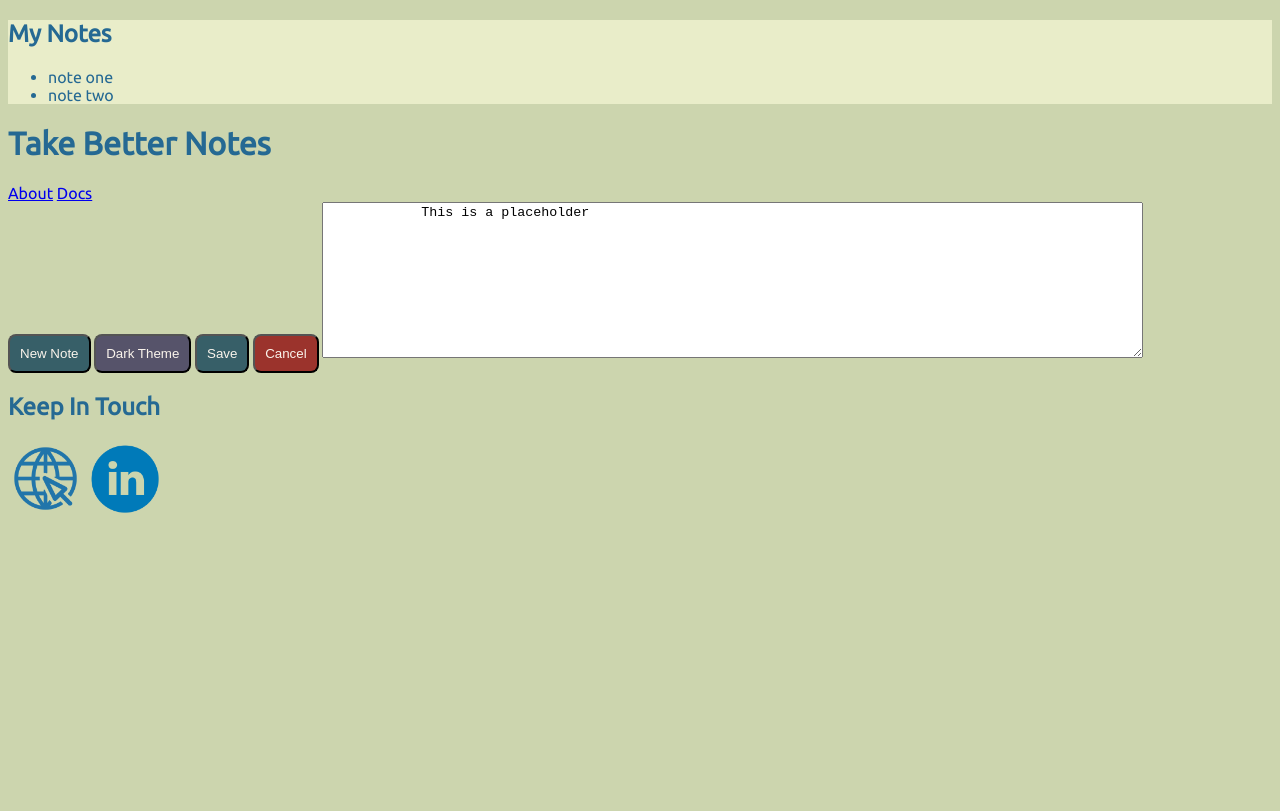
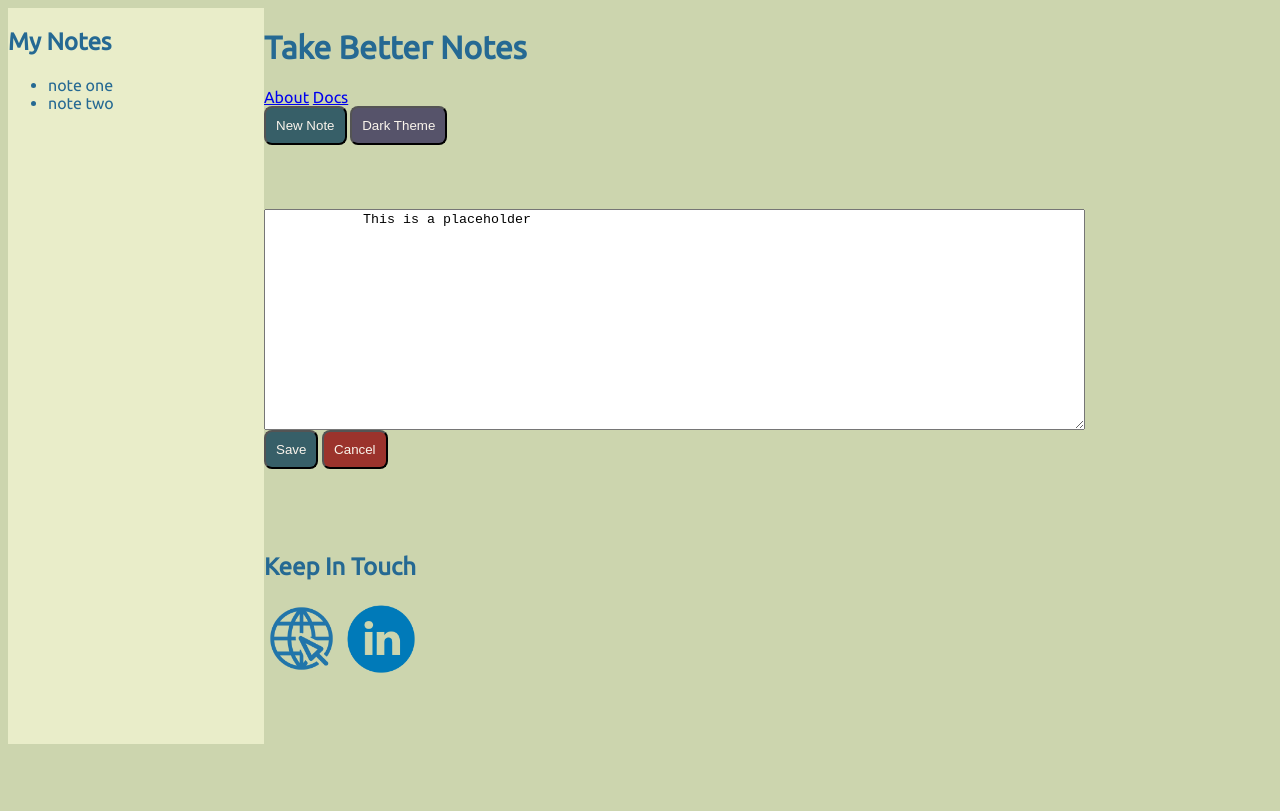
Before and after one commit to QuestionableAtBest/ACIT1620Assignment1, a plain HTML site: page index.html in a window 1280 px wide. Drawn offline with Linux system fonts and the light colour scheme.

Commit message:
Positioned all content according to grid layout. Updated html to encase blocks better

```diff
--- a/css/stylesheet.css
+++ b/css/stylesheet.css
@@ -2,10 +2,50 @@ body{
     font-family: 'Ubuntu', sans-serif;
     background-color: #CCD5AE;
     color:#256993;
+    display:grid;
+    grid-template-columns:20vw 80vw;
+    height:100vh;
+    width:100vh;
 }
 
 aside{
     background-color: #E9EDC9;
+    grid-column:1;
+    grid-row:1/5;
+}
+
+header{
+    grid-column:2;
+    grid-row:1;
+}
+
+main{
+    grid-row:2;
+    grid-column:2;
+    display:flex;
+
+}
+
+.TopBut{
+    justify-content: flex-end;
+}
+
+.UpMain{
+    display:flex;
+    flex-wrap: wrap;
+}
+
+header h1{
+    flex-grow: 1;
+}
+.BotBut{
+    justify-content: space-between;
+    grid-row: 3;
+    grid-column: 2;
+}
+footer{
+    grid-row:4;
+    grid-column:2;
 }
 .NewNote{
     background-color:#375F68;
--- a/index.html
+++ b/index.html
@@ -18,12 +18,16 @@
             <li>note two</li>
         </ul>
     </aside>
+    <div class = "UpperMain">
+
+    </div>
+    <header>
         <h1>Take Better Notes</h1>
         <nav>
             <a href = "https://www.google.ca">About</a>
             <a href = "https://www.google.ca">Docs</a>
         </nav>
-    <main>
+        <div class = "TopBut">
             <button class="NewNote"
                 type="button">
                 New Note
@@ -32,6 +36,16 @@
                 type="button">
                 Dark Theme
             </button>
+        </div>
+    </header>
+
+    <main>
+        <textarea id="textbox"
+                rows="10" cols="100">
+            This is a placeholder
+        </textarea>
+    </main>
+    <div class = "BotBut">
         <button class="Save"
             type="button">
             Save
@@ -40,11 +54,7 @@
             type="button">
             Cancel
         </button>
-        <textarea id="textbox"
-                rows="10" cols="100">
-            This is a placeholder
-        </textarea>
-    </main>
+    </div>
     <footer>
         <h2>Keep In Touch</h2>
         <a href = "https://www.google.ca"><img src="images/internet.webp" height="75" width="75"></a>
```
Lines whose indentation alone changed are shown as unchanged.
